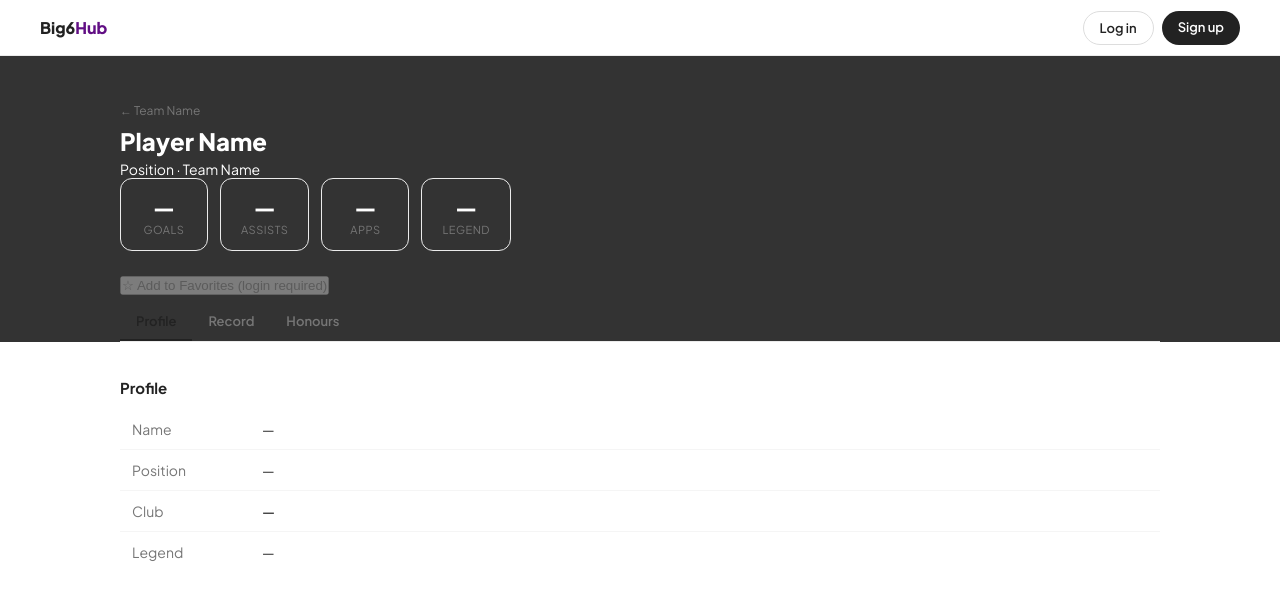
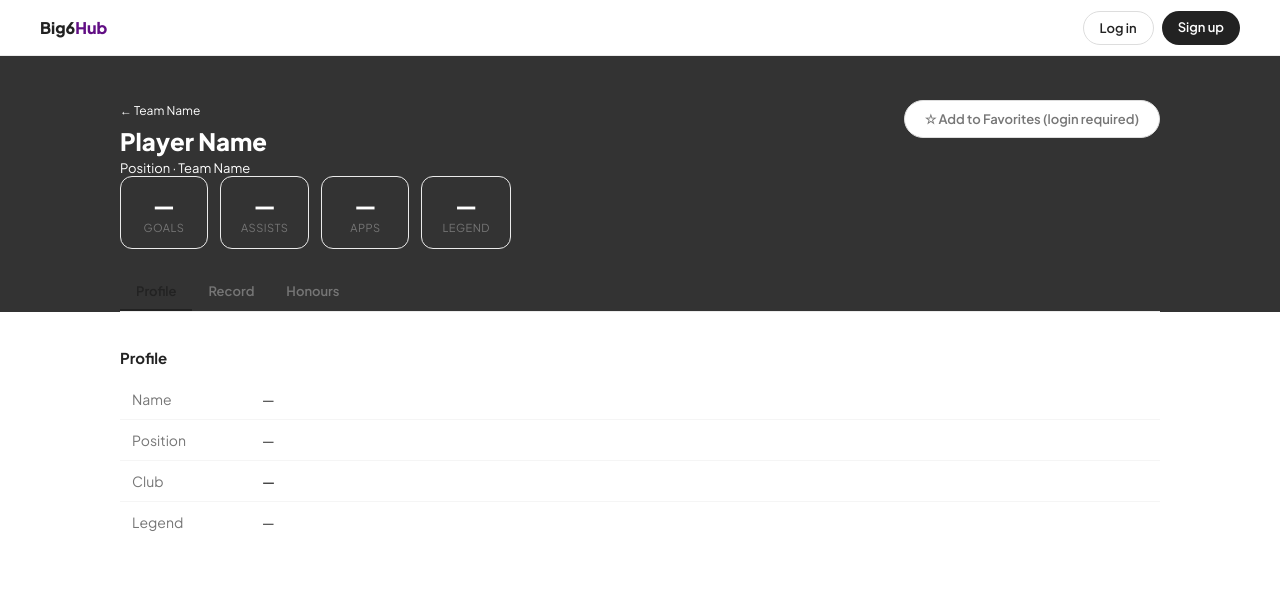
Before and after one commit to Junseop1228/big6hub, a plain HTML site: page public/player.html in a window 1280 px wide. Drawn offline with Linux system fonts and the light colour scheme; a script that the page names is missing.

Commit message:
feat: add player header styles, profile tabs, and favorites button positioning

```diff
--- a/public/css/style.css
+++ b/public/css/style.css
@@ -163,8 +163,9 @@ body { font-family: 'Plus Jakarta Sans', sans-serif; background: #fff; color: #2
 
 /* [player.html] header */
 .player-header { padding: 24px 0 0; border-bottom: 1px solid #ebebeb; margin-bottom: 4px; }
-.player-header .back-link { color: #767676; }
 .player-header h1 { font-size: 24px; font-weight: 800; margin: 8px 0 4px; }
+.player-header .meta { font-size: 13px; color: #ffffff; margin-bottom: 0; }
+.player-header .back-link { color: #ffffff; }
 
 /* [player.html] profile tabs */
 .profile-tabs { display: flex; margin-top: 8px; }
@@ -175,6 +176,15 @@ body { font-family: 'Plus Jakarta Sans', sans-serif; background: #fff; color: #2
 }
 .profile-tabs a:hover { color: #222; }
 .profile-tabs a.active { color: #222; border-bottom-color: #222; }
+
+/* [player.html] favorites button */
+.player-header { position: relative; }
+.fav-wrap { position: absolute; top: 24px; right: 0; }
+.btn-fav {
+  padding: 10px 20px; border-radius: 20px; border: 1px solid #ddd;
+  background: #fff; font-family: inherit; font-size: 13px; font-weight: 600;
+  color: #767676; cursor: not-allowed;
+}
 
 /* [global] responsive */
 @media (max-width: 768px) {
```
